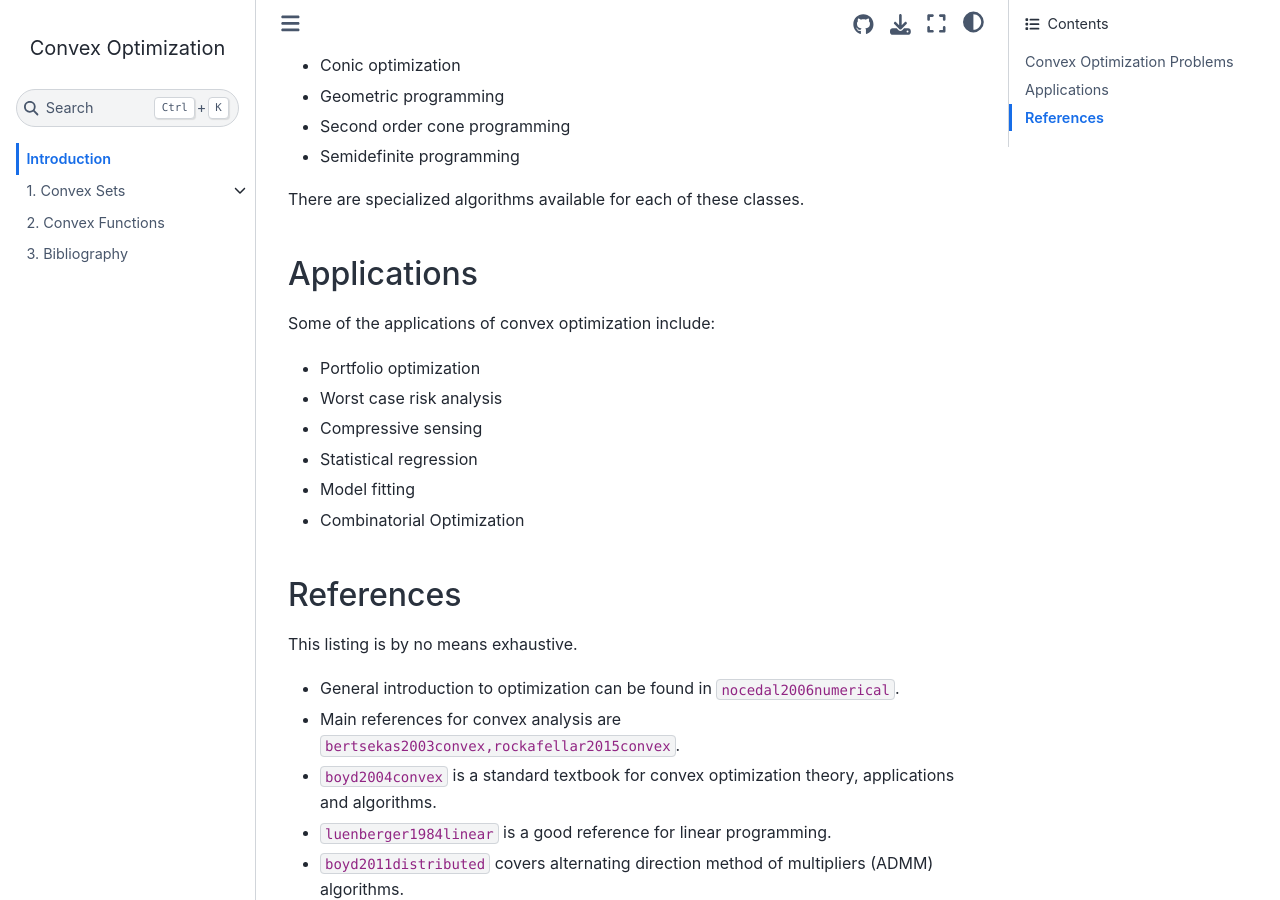
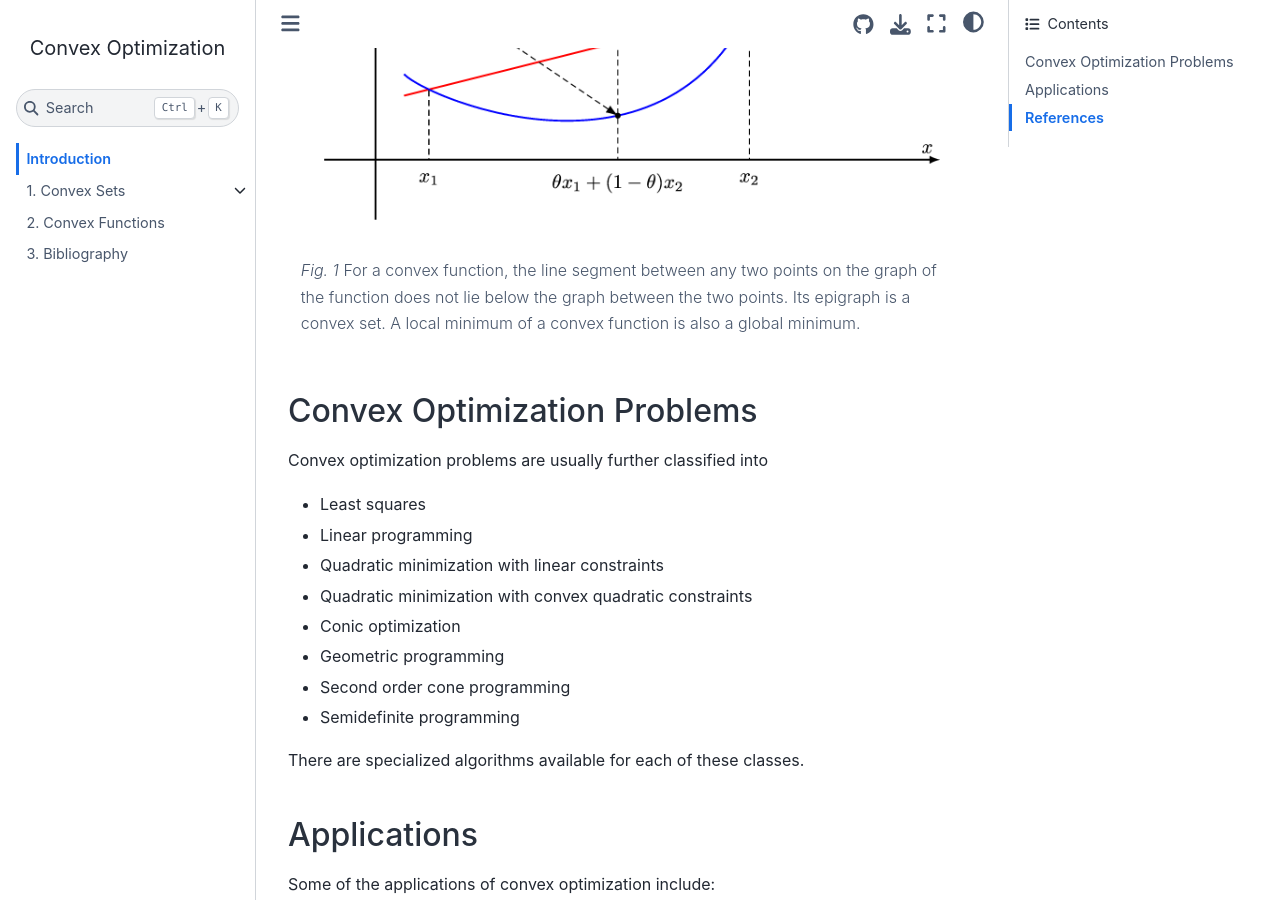
Before and after one commit to shailesh1729/tisp, a Jupyter Book: the page built from book/intro.md, in a window 1280 px wide and 900 px high, scrolled down 588 px. Built offline with Jupyter Book 1.0.4 settings and Sphinx 7.4.7 and the Sphinx Book theme 1.1.4, drawn with Linux system fonts in a browser that asks for light colours; cross-references to code outside the pages are shown as plain code.

Commit message:
convex function

````diff
--- a/book/intro.md
+++ b/book/intro.md
@@ -14,6 +14,17 @@ optimization problems where:
 
 In the sequel, we will elaborate on these requirements.
 
+
+```{figure} images/convex_function.png
+---
+name: convex_function
+---
+For a convex function, the line segment between any two
+points on the graph of the function does not lie below
+the graph between the two points. Its epigraph is a
+convex set. A local minimum of a convex function
+is also a global minimum.
+```
 
 ## Convex Optimization Problems
 
````
Also changed, not shown: book/images/convex_function.png (added).
